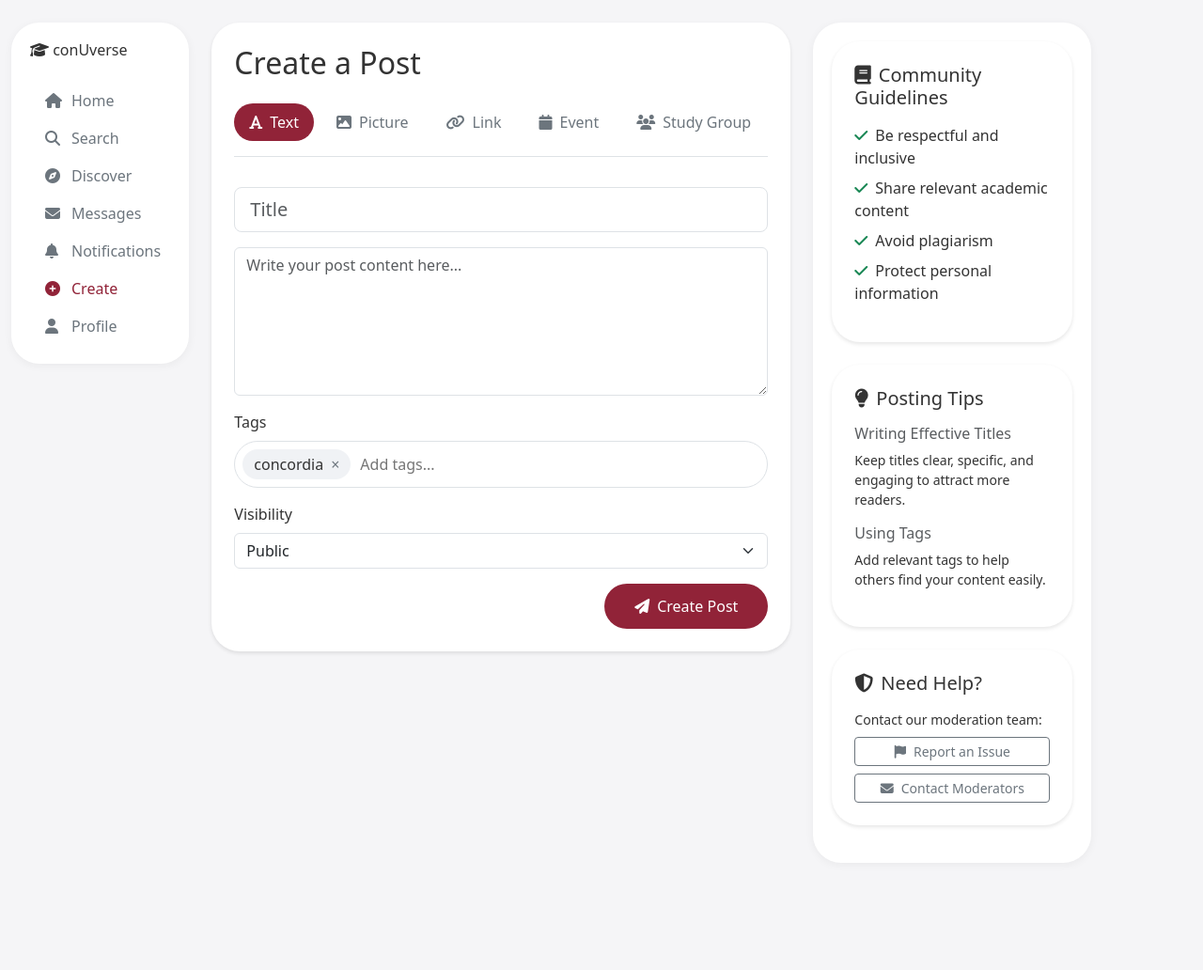
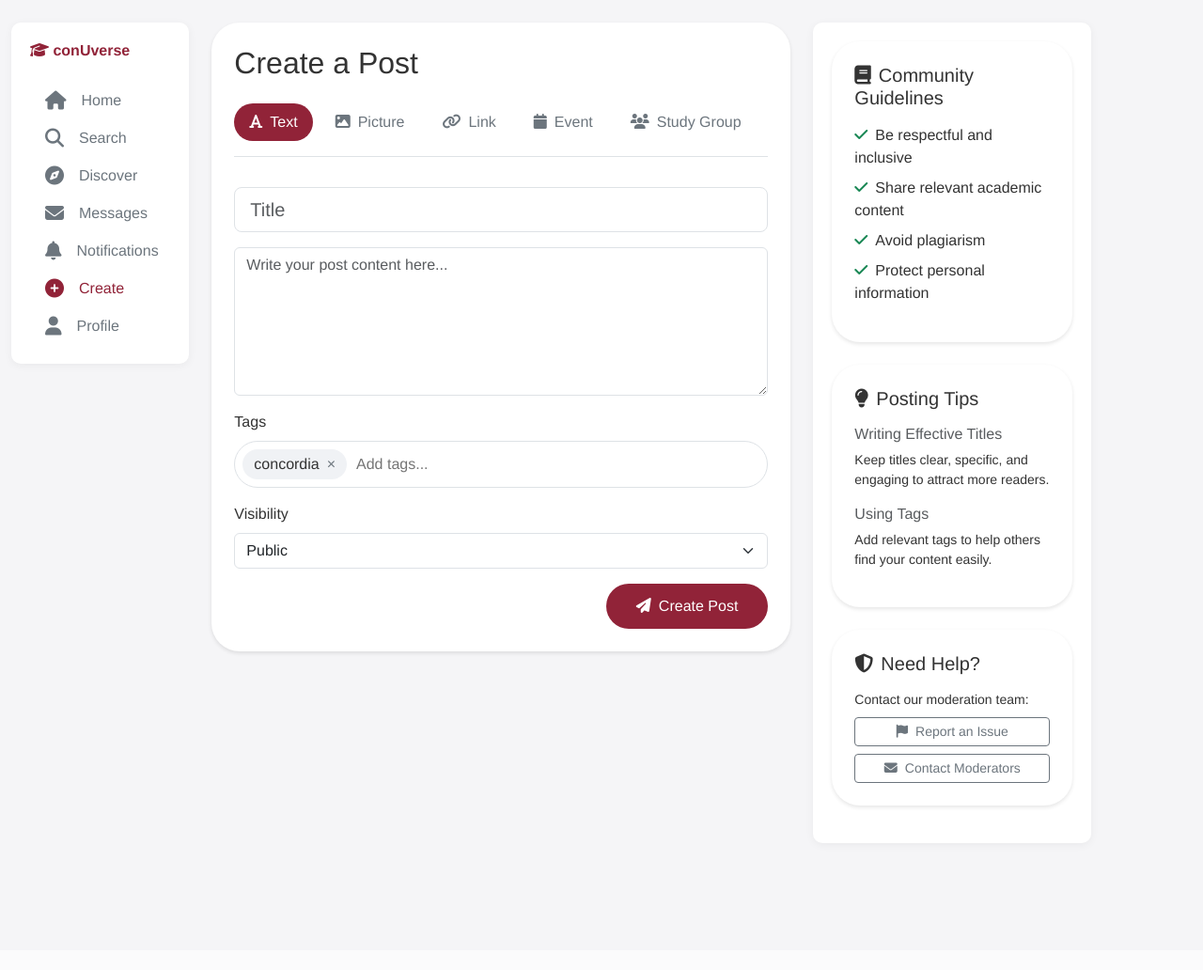
Before and after one commit to DoanGiaHuyVu/conUverse, a Python web app: template templates/create_page.html in a window 1280 px wide. Shown: the whole page at 94% size. After the commit the page ends 899 px from the top, so only its background shows below. Run offline with Jinja, Linux system fonts and the light colour scheme; the template is opened without the code that fills it, so the values that code supplies are empty.

Commit message:
Update some html pages, and add css files

```diff
--- a/static/css/create_page.css
+++ b/static/css/create_page.css
@@ -9,6 +9,7 @@
 
 /* General Styles */
 body {
+  font-family: "Avenir", "Helvetica Neue", Helvetica, Arial, sans-serif;
   background-color: var(--light-bg);
   color: #333;
   padding-bottom: 70px; /* Space for mobile nav */
@@ -142,10 +143,15 @@ body {
 /* Navigation Styles */
 .sidebar {
   background-color: white;
-  border-radius: 30px;
+  border-radius: 10px;
   box-shadow: 0 2px 10px rgba(0, 0, 0, 0.05);
   padding: 20px;
   margin-bottom: 20px;
+}
+
+.navbar-brand {
+  font-weight: bold;
+  color: var(--concordia-maroon) !important;
 }
 
 .nav-link {
@@ -156,6 +162,7 @@ body {
   display: flex;
   align-items: center;
   gap: 0.5rem;
+  font-weight: 500;
 }
 
 .nav-link:hover {
@@ -164,11 +171,11 @@ body {
 
 .nav-link.active {
   color: var(--concordia-maroon);
-  font-weight: 500;
 }
 
 .nav-link i {
-  width: 1.25rem;
+  font-size: 1.25rem;
+  margin-right: 0.5rem;
 }
 
 /* Mobile Styles */
```
Also changed, not shown: templates/create_page.html (+7 -7 lines).
